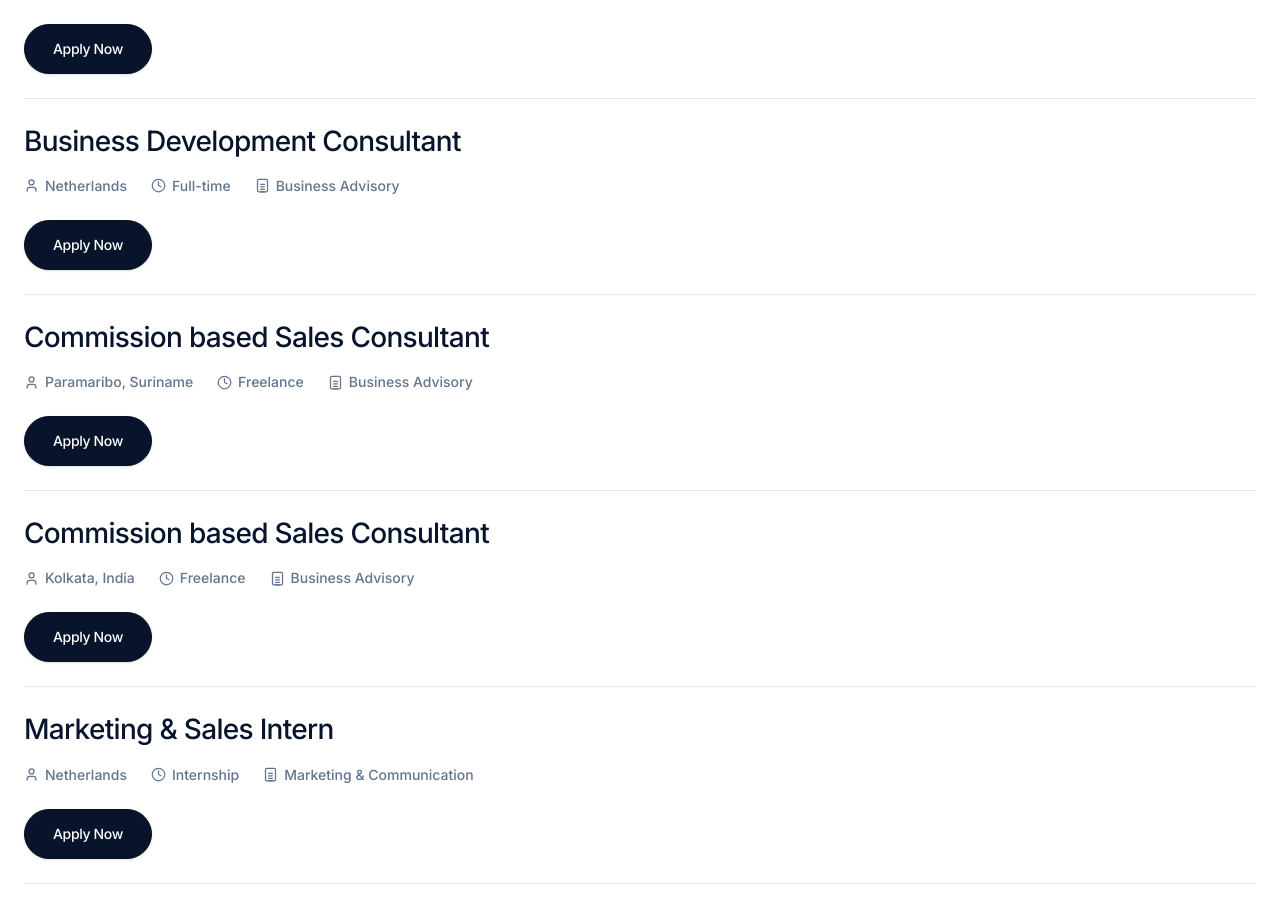
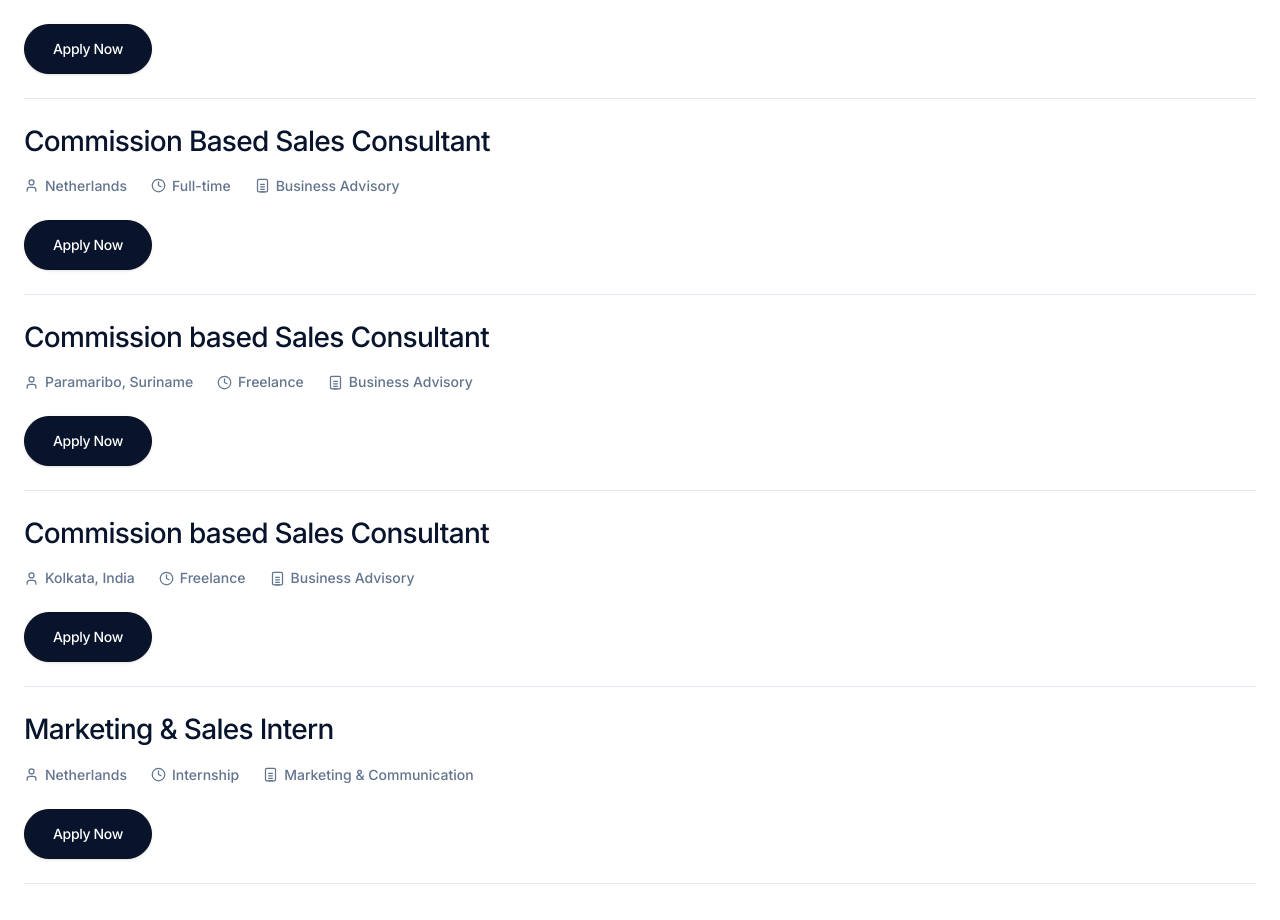
Before and after one commit to areesh18/Shanaark_ventures, a React (Vite) app: page /#/careers in a window 1280 px wide. Shown: the part 1369-2289 px from the top of the page. Built offline with nearby package versions, Linux system fonts and the light colour scheme.

Commit message:
Some change in career page

```diff
--- a/src/pages/Careers/Careers.jsx
+++ b/src/pages/Careers/Careers.jsx
@@ -33,7 +33,7 @@ const OPEN_ROLES = [
   },
   {
     id: 5,
-    title: "Business Development Consultant",
+    title: "Commission Based Sales Consultant",
     department: "Business Advisory",
     location: "Netherlands",
     type: "Full-time",
```
